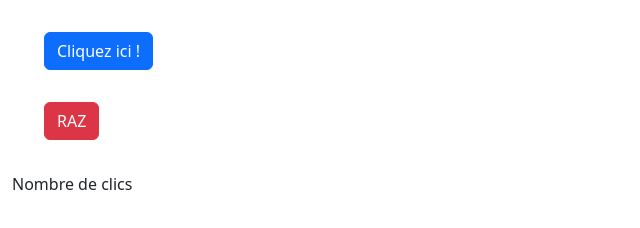
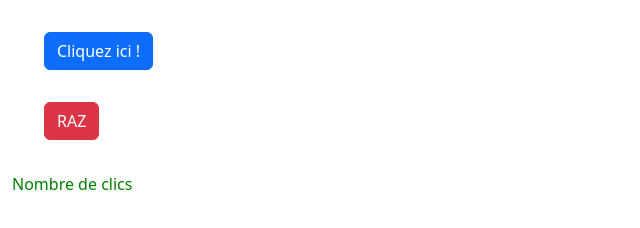
Before and after one commit to monsieur486/react_websocket, a website: page client/index.html in a window 1280 px wide. Shown: the full height of the page, 0-640 px from the left. Drawn offline with nearby package versions, Linux system fonts and the light colour scheme; files that its build step writes are made by us from their sources; no server answers; files whose address does not match are found by name.

Commit message:
first commit

```diff
--- a/client/public/style.css
+++ b/client/public/style.css
@@ -2,7 +2,6 @@
     margin: 2em;
 }
 
-.ombreclics {
-    margin: 2em;
-    color: blueviolet;
+.nombreclics {
+    color: green;
 }
```
